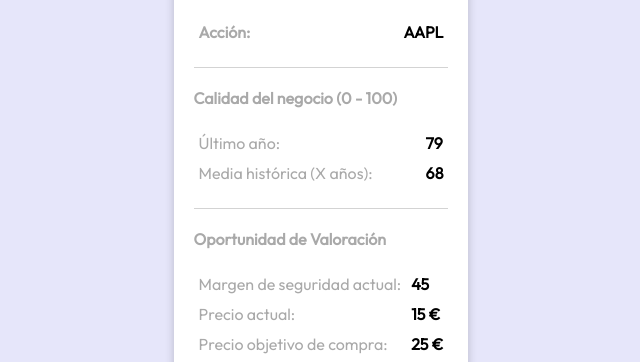
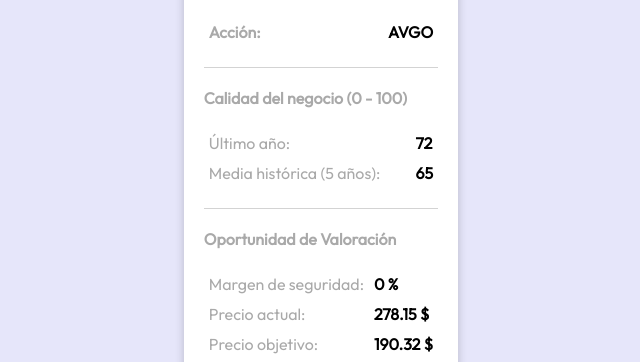
Before and after one commit to Xipen01/AVGO, a plain HTML site: page index.html in a window 1280 px wide. Shown: the part 269-631 px from the top of the page, without its empty margins (319-959 px from the left). Drawn offline with Linux system fonts and the light colour scheme.

Commit message:
Actualizar archivo HTML generado automáticamente

```diff
--- a/index.html
+++ b/index.html
@@ -3,7 +3,7 @@
 <head>
     <meta charset="UTF-8">
     <meta name="viewport" content="width=device-width, initial-scale=1.0">
-    <title>AAPL</title>
+    <title>AVGO</title>
     <link rel="stylesheet" href="style.css">
     <!-- Agregar el enlace a Google Fonts para la fuente Outfit -->
     <link href="https://fonts.googleapis.com/css2?family=Outfit:wght@400&display=swap" rel="stylesheet">
@@ -22,7 +22,7 @@
                     <p><strong>Acción:</strong></p>
                 </div>
                 <div class="columna">
-                    <p class="mi-clase">AAPL</p>
+                    <p class="mi-clase">AVGO</p>
                 </div>
             </div>
         </div>
@@ -34,11 +34,11 @@
             <div class="columnas">
                 <div class="columna ancho">
                     <p>Último año:</p>
-                    <p>Media histórica (X años):</p>
+                    <p>Media histórica (5 años):</p>
                 </div>
                 <div class="columna">
-                    <p class="mi-clase">79</p>
-                    <p class="mi-clase">68</p>
+                    <p class="mi-clase">72</p>
+                    <p class="mi-clase">65</p>
                 </div>
             </div>
         </div>
@@ -49,14 +49,14 @@
         <div class="texto">
             <div class="columnas">
                 <div class="columna ancho">
-                    <p>Margen de seguridad actual: </p>
+                    <p>Margen de seguridad: </p>
                     <p>Precio actual:</p>
-                    <p>Precio objetivo de compra:</p>
+                    <p>Precio objetivo:</p>
                 </div>
                 <div class="columna">
-                    <p class="mi-clase">45</p>
-                    <p class="mi-clase">15 €</p>
-                    <p class="mi-clase">25 €</p>
+                    <p class="mi-clase">0 %</p>
+                    <p class="mi-clase">278.15 $</p>
+                    <p class="mi-clase">190.32 $</p>
                 </div>
             </div>
         </div>
```
